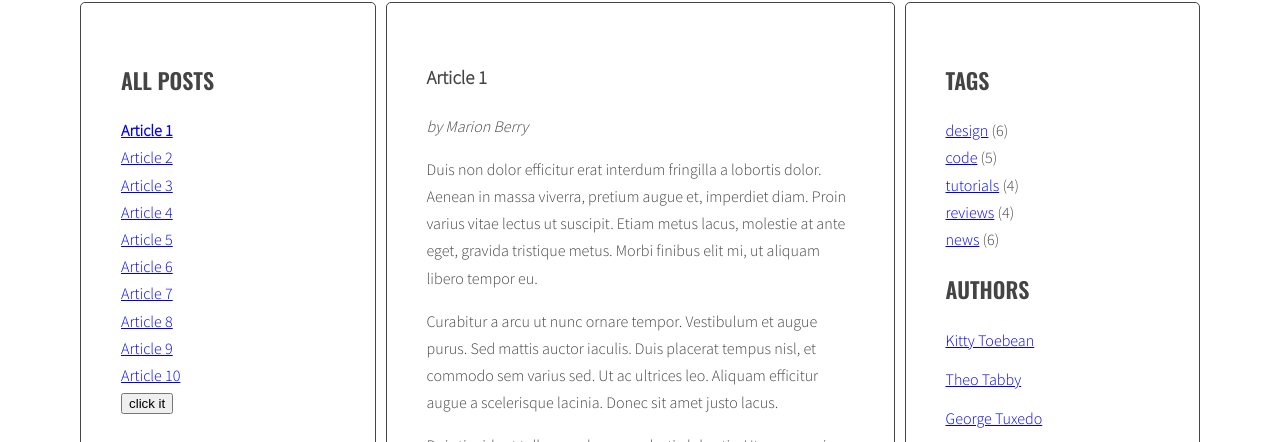
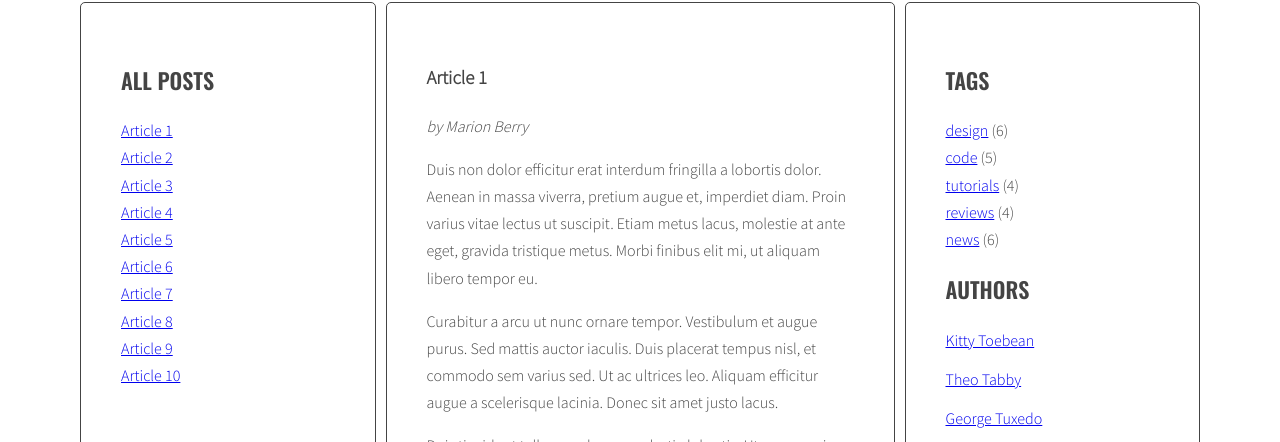
Before and after one commit to DmitrySkok/javascript-blog, a website: page index.html in a window 1280 px wide. Both pictures are taken after a click on the link "Article 1". Shown: the part 241-683 px from the top of the page. Drawn offline with nearby package versions, Linux system fonts and the light colour scheme.

Commit message:
Add remove class active from all article links

```diff
--- a/index.html
+++ b/index.html
@@ -46,7 +46,6 @@
                 <a href="#article-10"><span>Article 10</span></a>
               </li>
             </ul>
-            <button id="test-button">click it</button>
           </aside>
           <section class="posts">
             <article class="post active" id="article-1">
--- a/js/script.js
+++ b/js/script.js
@@ -7,6 +7,10 @@
 const titleClickHandler = function(){
     console.log('Link was clicked!');
     /* remove class 'active' from all article links  */
+    const activeLinks = document.querySelectorAll('.titles a.active');
+        for(let activeLink of activeLinks){
+        activeLink.classList.remove('active');
+    }
 
     /* add class 'active' to the clicked link */
 
```
